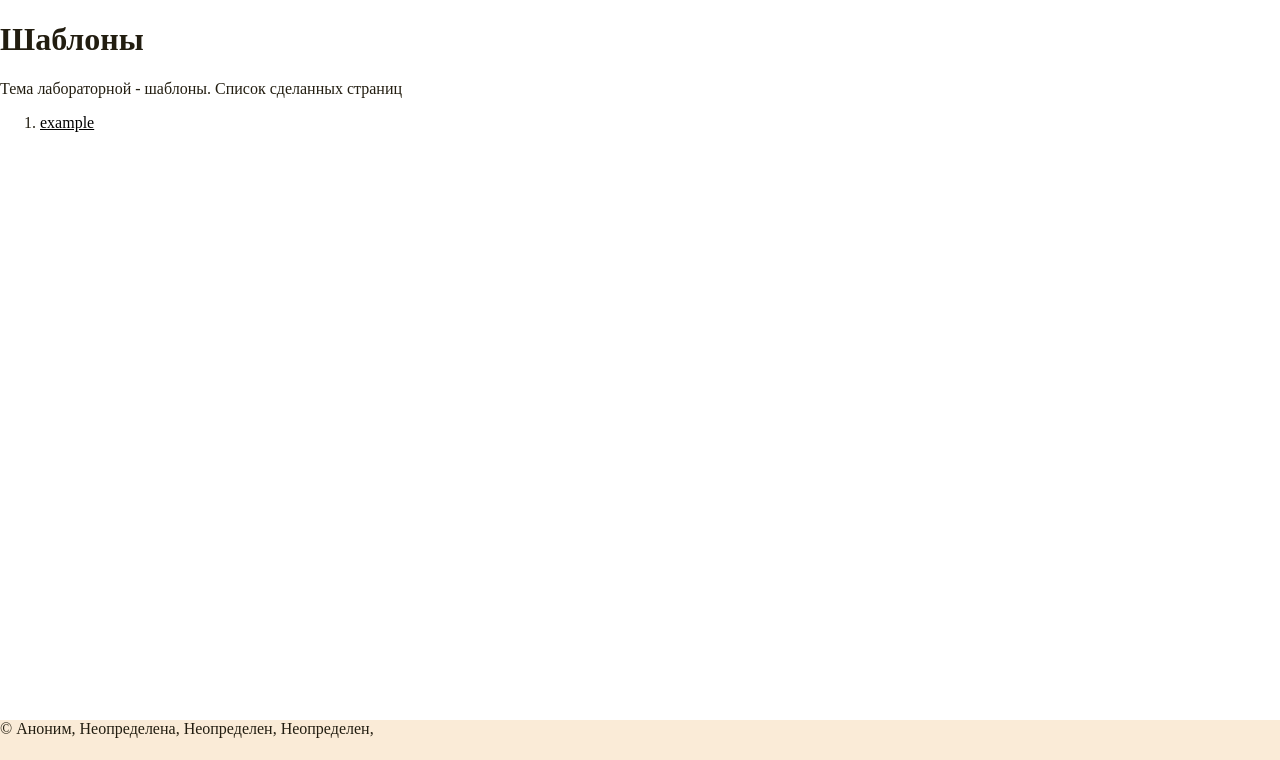
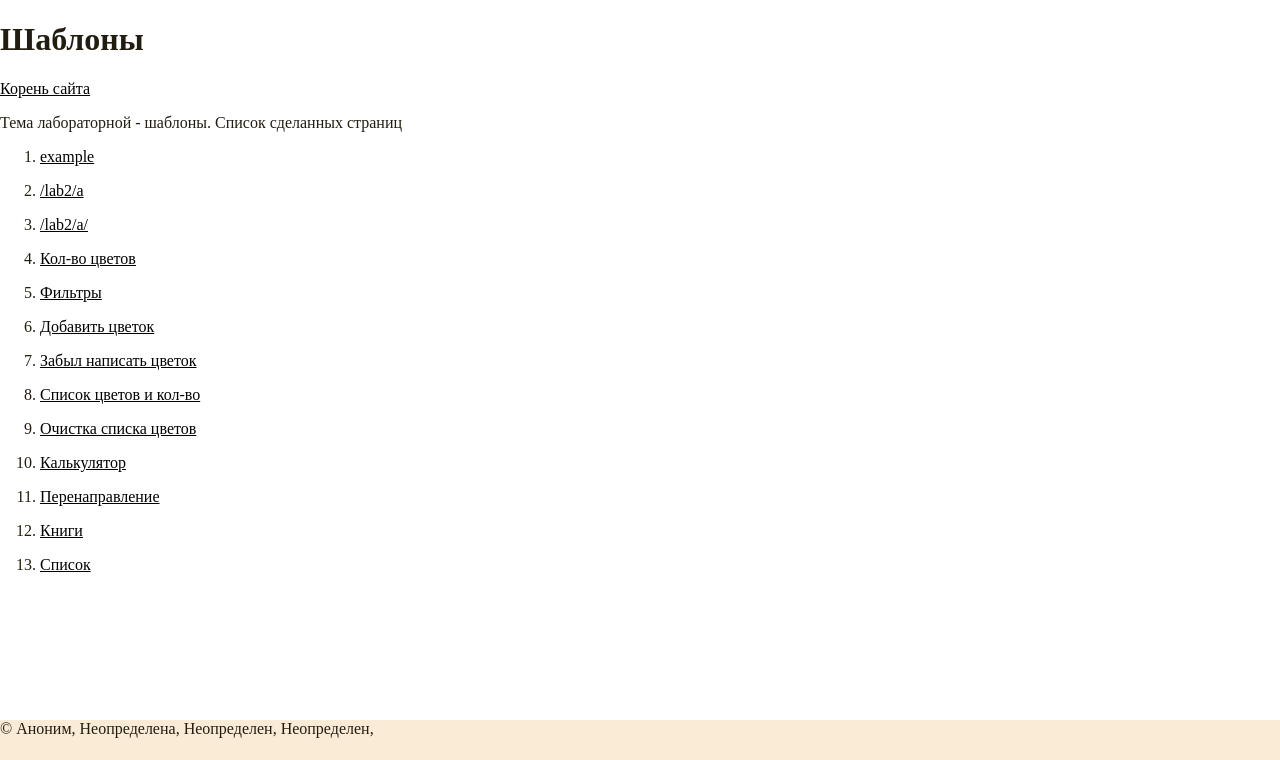
Before and after one commit to Lokhorras/WEB2, a Flask app: page /lab2/ in a window 1280 px wide. Shown: the part 40-800 px from the top of the page. Run offline with Flask 3, Linux system fonts and the light colour scheme.

Commit message:
Добавление ссылок

```diff
--- a/app.py
+++ b/app.py
@@ -32,6 +32,7 @@ def start():
             <body>
                 <h1>НГТУ, ФБ, Лабораторные работы</h1>
                 <ol> <a href="/lab1"> 1 Лабораторная работа </a> </ol>
+                <ol> <a href="/lab2"> 2 Лабораторная работа </a> </ol>
             </body>
             <footer><p>Студент: Миракин Д.В.</p>
             Группа: ФБИ-22
@@ -247,7 +248,6 @@ Werkzeug, а также шаблонизатор Jinja2. Относится к
 
 
 
-
 @app.route('/lab1/resourse')
 def resourse():
     styles2 = url_for("static", filename="sctyles2.css")
@@ -451,7 +451,22 @@ def example():
 
 @app.route('/lab2/')
 def lab2():
-    return render_template('lab2.html')
+    links = [
+    {"url": "/lab2/example", "text": "example"},
+    {"url": "/lab2/a", "text": "/lab2/a"},
+    {"url": "/lab2/a/", "text": "/lab2/a/"},
+    {"url": "/lab2/flower/1", "text": "Кол-во цветов"},
+    {"url": "/lab2/filters", "text": "Фильтры"},
+    {"url": "/lab2/add_flower/rose", "text": "Добавить цветок"},
+    {"url": "/lab2/add_flower/", "text": "Забыл написать цветок"},
+    {"url": "/lab2/flowers", "text": "Список цветов и кол-во"},
+    {"url": "/lab2/clear_flowers", "text": "Очистка списка цветов"},
+    {"url": "/lab2/calc/11/12", "text": "Калькулятор"},
+    {"url": "/lab2/calc/1", "text": "Перенаправление"},
+    {"url": "/lab2/books", "text": "Книги"},
+    {"url": "/lab2/spisok", "text": "Список"}
+]
+    return render_template('lab2.html', links=links)
 
 
 @app.route('/lab2/filters')
@@ -459,7 +474,7 @@ def filters():
     phrase = 'ухухух <b>сколько</b> <u>нам</u> <i>открытий</i> чудных..'
     return render_template('filter.html', phrase=phrase)\
 
-@app.route('/lab2/flower/')
+@app.route('/lab2/add_flower/')
 def flower_f():
     return 'Вы не задали имя цветка', 400
 
--- a/templates/lab2.html
+++ b/templates/lab2.html
@@ -4,11 +4,18 @@
 {# Осн контент #}
 {% block main %}
     <h1>Шаблоны </h1>
-    <div> Тема лабораторной - шаблоны. Список сделанных страниц</div>
+    {% block site %}<a href= 'http://127.0.0.1:5000/'>Корень сайта </a>{%endblock%}
+    <p><div> Тема лабораторной - шаблоны. Список сделанных страниц</div></p>
+
+
+
     <ol>
-        <li>
-            <a href= '/lab2/example'>example </a>
-        </li>
+        {% for link in links %}
+            <li>
+                <p><a href="{{ link.url }}">{{ link.text }}</a></p>
+            </li>
+        {% endfor %}
     </ol>
 
+
 {% endblock %}
```
